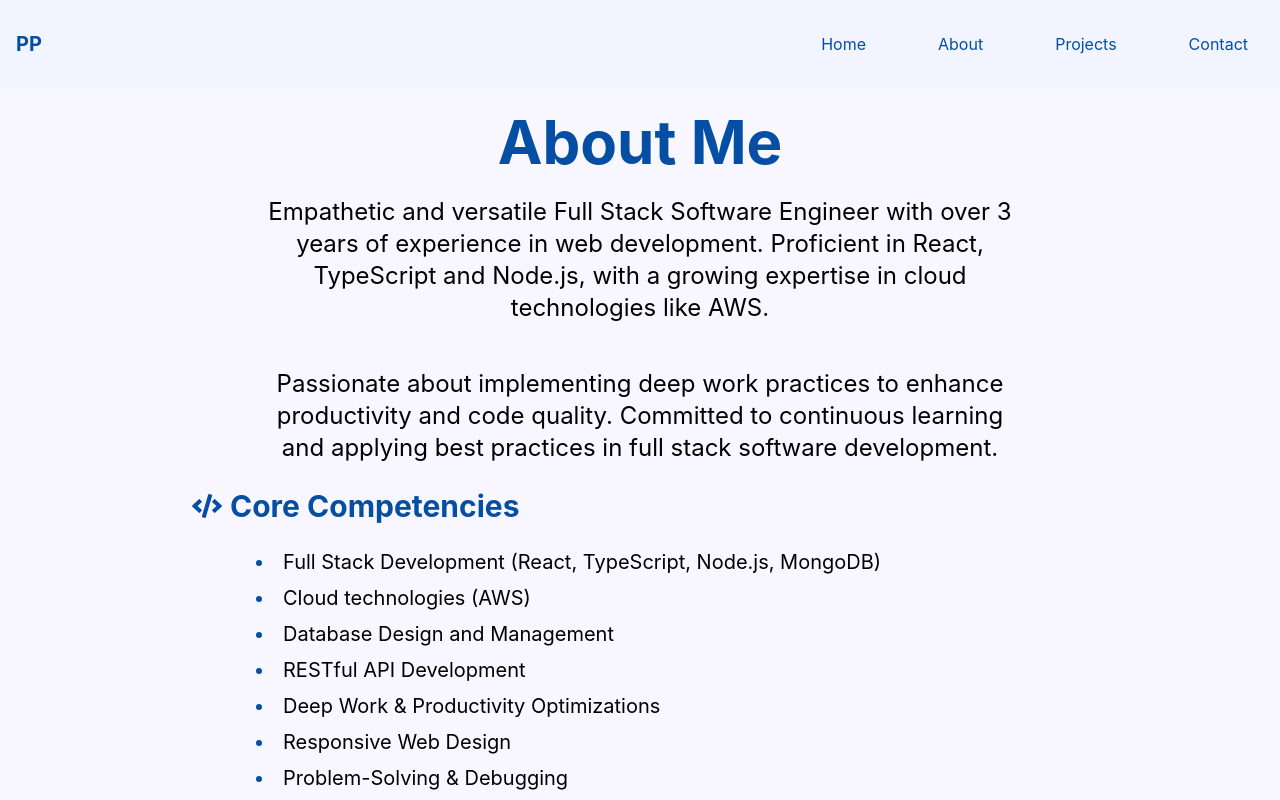
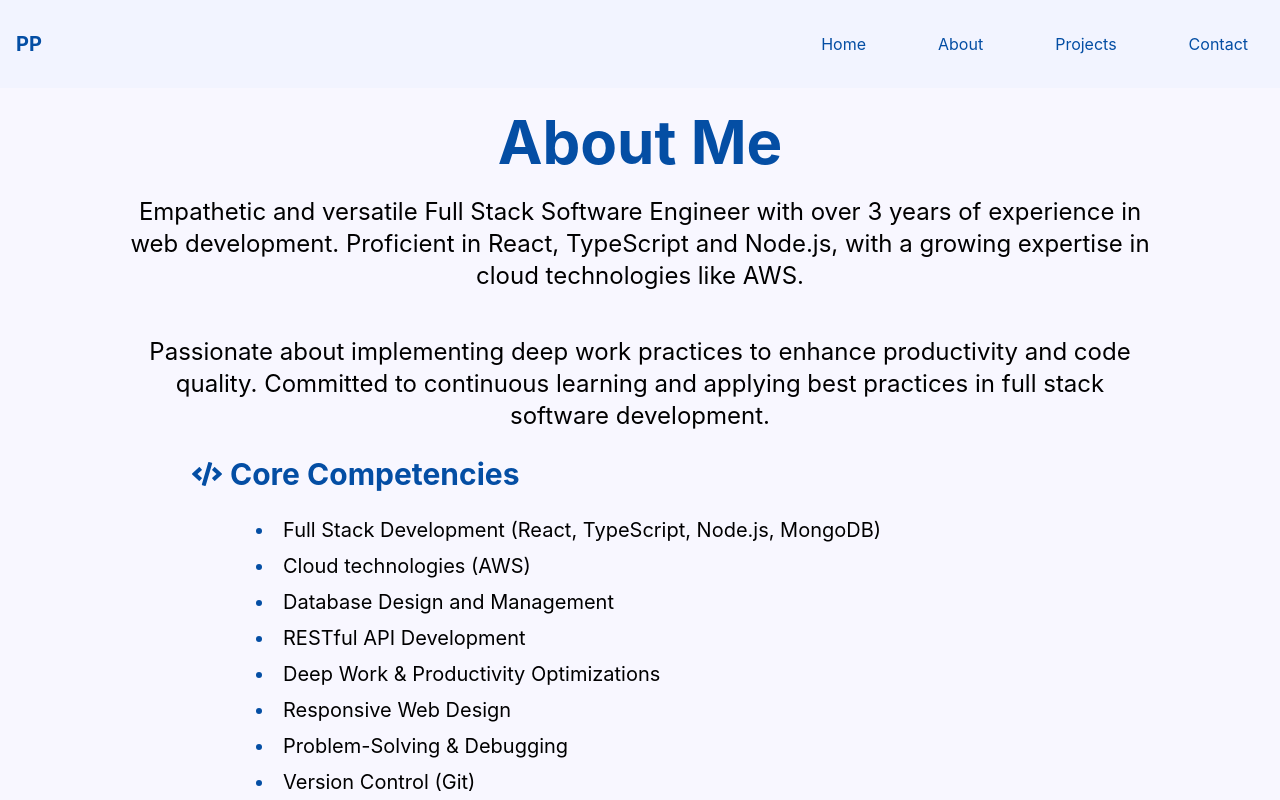
Before and after one commit to philpetersohn/phil-petersohn-website, a React (Vite) app in the folder my-website/: page /about in a window 1280 px wide. Shown: the top 800 px of the page. Built offline with nearby package versions, Linux system fonts and the light colour scheme.

Commit message:
Fixed layout

```diff
--- a/my-website/src/App.jsx
+++ b/my-website/src/App.jsx
@@ -8,10 +8,10 @@ import Footer from "./components/Footer";
 
 function App() {
   return (
-    <div className="">
+    <div className="flex flex-col min-h-screen">
       <Router>
         <Navbar />
-        <main className="font-sans">
+        <main className="flex-grow font-sans">
           <Routes>
             <Route path="/home" element={<Home />} />
             <Route path="/about" element={<About />} />
--- a/my-website/src/pages/About.jsx
+++ b/my-website/src/pages/About.jsx
@@ -12,18 +12,18 @@ function About() {
   }, []);
 
   return (
-    <section className="flex flex-col items-center justify-center opacity-0 min-h-screen px-8 md:px-4 lg:px-0">
+    <section className="flex flex-col items-center justify-center opacity-0 min-h-screen px-8 md:px-16 lg:px-0">
       <div className="text-center">
         <h1 className="text-blue-600 text-4xl md:text-6xl font-bold my-6">
           About Me
         </h1>
-        <p className="text-xl md:text-2xl mb-8 md:mb-11 max-w-3xl mx-auto">
+        <p className="text-xl md:text-2xl mb-8 md:mb-11 max-w-5xl mx-auto">
           Empathetic and versatile Full Stack Software Engineer with over 3
           years of experience in web development. Proficient in React,
           TypeScript and Node.js, with a growing expertise in cloud technologies
           like AWS.
         </p>
-        <p className="text-xl md:text-2xl my-6 md:my-6 max-w-3xl mx-auto">
+        <p className="text-xl md:text-2xl my-6 md:my-6 max-w-5xl mx-auto">
           Passionate about implementing deep work practices to enhance
           productivity and code quality. Committed to continuous learning and
           applying best practices in full stack software development.
--- a/my-website/src/pages/Contact.jsx
+++ b/my-website/src/pages/Contact.jsx
@@ -15,7 +15,7 @@ function Contact() {
   }, []);
 
   return (
-    <section className="flex flex-col items-center justify-center opacity-0  my-6 px-8 md:px-4 lg:px-0">
+    <section className="flex flex-col items-center justify-center opacity-0 px-8 md:px-4 lg:px-0">
       <div className="text-center">
         <h1 className="text-blue-600 text-4xl md:text-6xl font-bold my-6">
           Contact Me
```
Also changed, not shown: 1 other file (tests, documents, lock files or other folders).
